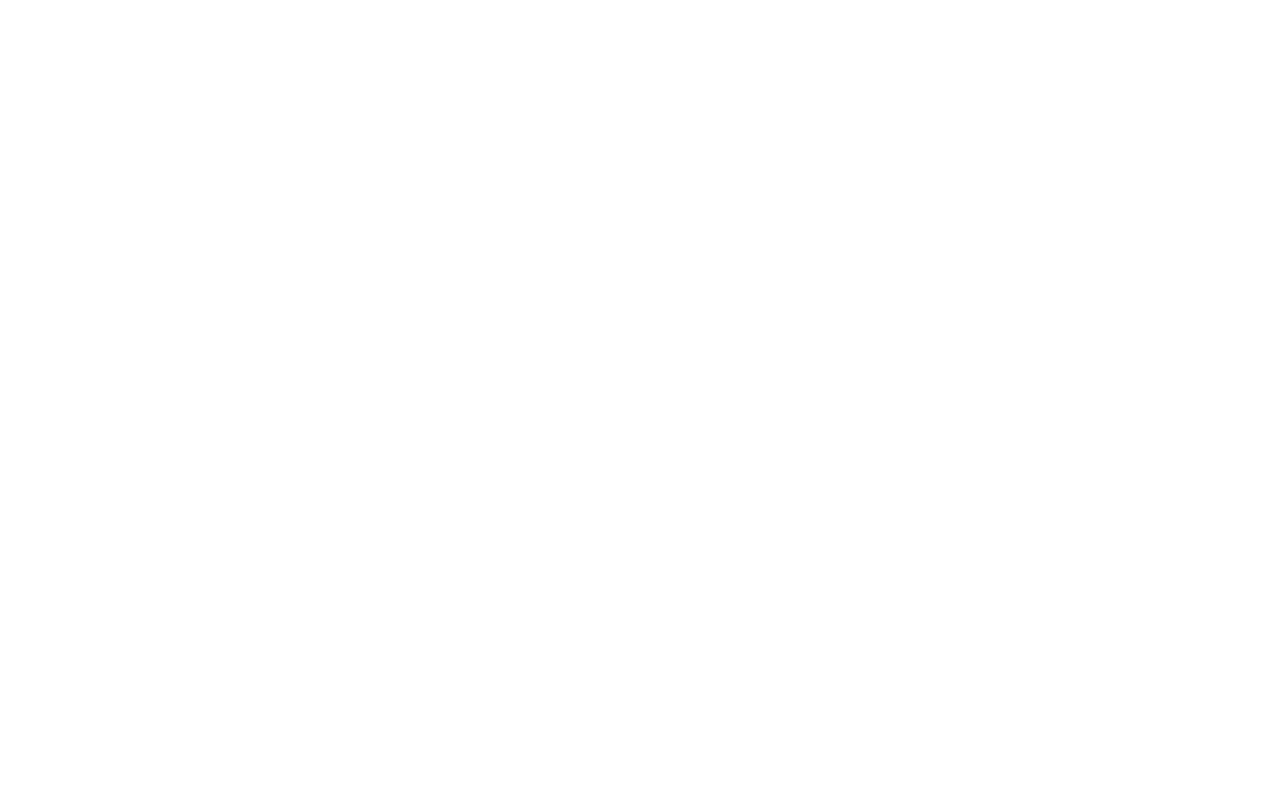
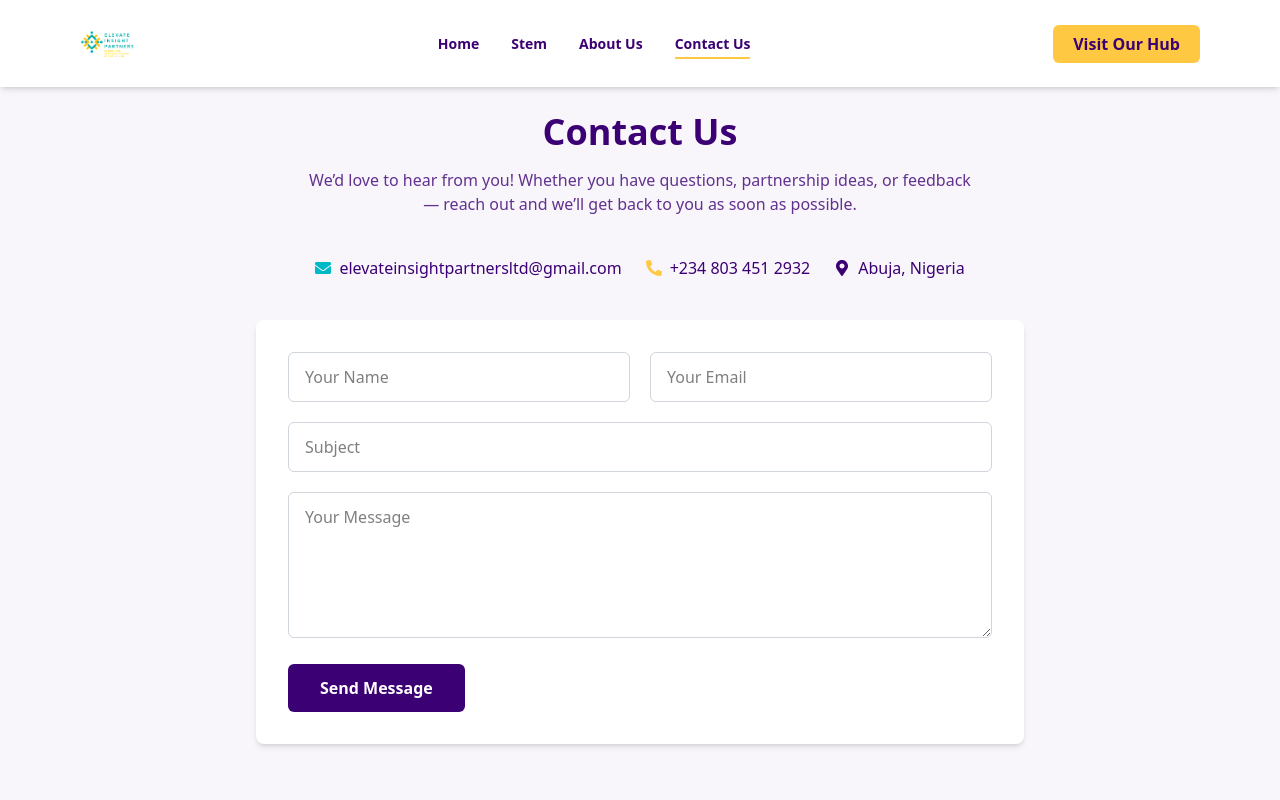
Before and after one commit to ahmad2207/eia-web, a React (Vite) app: page /contact in a window 1280 px wide. Before the commit this address had no page. Shown: the top 800 px of the page. Built offline with nearby package versions, Linux system fonts and the light colour scheme.

Commit message:
Subscription

```diff
--- a/package.json
+++ b/package.json
@@ -10,6 +10,7 @@
     "preview": "vite preview"
   },
   "dependencies": {
+    "@emailjs/browser": "^4.4.1",
     "@tailwindcss/vite": "^4.1.11",
     "framer-motion": "^12.23.10",
     "lucide-react": "^0.528.0",
--- a/src/App.jsx
+++ b/src/App.jsx
@@ -3,7 +3,7 @@ import { BrowserRouter as Router, Routes, Route } from "react-router-dom";
 import LandingPage from "./pages/LandingPage";
 import Stem from "./pages/Stem";
 import AboutPage from "./pages/AboutPage";
-import FAQPage from "./pages/FAQPage";
+import ContactPage from "./pages/ContactPage";
 
 function App() {
   return (
@@ -12,7 +12,7 @@ function App() {
         <Route path="/" element={<LandingPage />} />
         <Route path="/stem" element={<Stem />} />
         <Route path="/about" element={<AboutPage />} />
-        <Route path="/faq" element={<FAQPage />} />
+        <Route path="/contact" element={<ContactPage />} />
       </Routes>
     </Router>
   );
--- a/src/components/Contact.jsx
+++ b/src/components/Contact.jsx
@@ -1,28 +1,141 @@
-// src/components/Contact.js
-import React from "react";
+// // src/components/Contact.js
+// import React from "react";
+// import {
+//   FaEnvelope,
+//   FaPhoneAlt,
+//   FaLinkedinIn,
+//   FaInstagram
+// } from "react-icons/fa";
+
+// const Contact = () => {
+//   return (
+//     <section id="contact" className="bg-[#3B0073] py-20 px-6">
+//       <div className="max-w-6xl mx-auto grid grid-cols-1 md:grid-cols-2 gap-12 text-white">
+//         <div>
+//           <h2 className="text-2xl font-bold mb-6">Contact Information</h2>
+//           <ul className="space-y-4 text-white/90">
+//             <li className="flex items-center gap-3">
+//               <FaEnvelope className="text-[#FFC843]" />
+//               <a href="mailto:elevateinsightpartnersltd@gmail.com" className="hover:text-[#FFC843] transition">
+//                 elevateinsightpartnersltd@gmail.com
+//               </a>
+//             </li>
+//             <li className="flex items-center gap-3">
+//               <FaPhoneAlt className="text-[#FFC843]" />
+//               <a href="tel:+2348034512932" className="hover:text-[#FFC843] transition">
+//                 +2348034512932
+//               </a>
+//             </li>
+//             <li className="flex items-center gap-3">
+//               <FaLinkedinIn className="text-[#FFC843]" />
+//               <a
+//                 href="https://www.linkedin.com/company/elevate-insight-partners"
+//                 target="_blank"
+//                 rel="noopener noreferrer"
+//                 className="hover:text-[#FFC843] transition"
+//               >
+//                 Elevate Insight Partners
+//               </a>
+//             </li>
+//             <li className="flex items-center gap-3">
+//               <FaInstagram className="text-[#FFC843]" />
+//               <a
+//                 href="https://www.instagram.com/elevate_insight_partners"
+//                 target="_blank"
+//                 rel="noopener noreferrer"
+//                 className="hover:text-[#FFC843] transition"
+//               >
+//                 @elevate_insight_partners
+//               </a>
+//             </li>
+//           </ul>
+//         </div>
+
+//         <div className="flex flex-col justify-center">
+//           <h3 className="text-xl font-semibold mb-4">Newsletter Signup</h3>
+//           <form className="flex flex-col sm:flex-row gap-4">
+//             <input
+//               type="email"
+//               placeholder="Enter your email address"
+//               className="w-full p-4 rounded-md bg-white text-[#3B0073] placeholder:text-[#3B0073]/70 focus:outline-none"
+//             />
+//             <button
+//               type="submit"
+//               className="bg-[#FFC843] hover:bg-[#e6b93b] text-[#3B0073] font-semibold py-3 px-6 rounded-md transition duration-300"
+//             >
+//               Subscribe
+//             </button>
+//           </form>
+//         </div>
+//       </div>
+//     </section>
+//   );
+// };
+
+// export default Contact;
+
+
+import React, { useRef, useState } from "react";
 import {
   FaEnvelope,
   FaPhoneAlt,
   FaLinkedinIn,
-  FaInstagram
+  FaInstagram,
 } from "react-icons/fa";
+import emailjs from "@emailjs/browser";
 
 const Contact = () => {
+  const form = useRef();
+  const [isSubmitting, setIsSubmitting] = useState(false);
+  const [status, setStatus] = useState("");
+
+  const sendEmail = (e) => {
+    e.preventDefault();
+    setIsSubmitting(true);
+
+    emailjs
+      .sendForm(
+        "service_j2x78pv", // ✅ Your EmailJS service ID
+        "template_7mcil1q", // ✅ Your EmailJS template ID
+        form.current,
+        "IimAx7hs17qnyAdR2" // ✅ Your EmailJS public key
+      )
+      .then(
+        () => {
+          setStatus("✅ Thank you for subscribing!");
+          setIsSubmitting(false);
+          form.current.reset();
+        },
+        (error) => {
+          console.error(error);
+          setStatus("❌ Something went wrong. Please try again.");
+          setIsSubmitting(false);
+        }
+      );
+  };
+
   return (
     <section id="contact" className="bg-[#3B0073] py-20 px-6">
       <div className="max-w-6xl mx-auto grid grid-cols-1 md:grid-cols-2 gap-12 text-white">
+        {/* Contact Info */}
         <div>
           <h2 className="text-2xl font-bold mb-6">Contact Information</h2>
           <ul className="space-y-4 text-white/90">
             <li className="flex items-center gap-3">
               <FaEnvelope className="text-[#FFC843]" />
-              <a href="mailto:elevateinsightpartnersltd@gmail.com" className="hover:text-[#FFC843] transition">
+              <a
+                href="mailto:elevateinsightpartnersltd@gmail.com"
+                className="hover:text-[#FFC843] transition"
+              >
                 elevateinsightpartnersltd@gmail.com
               </a>
             </li>
             <li className="flex items-center gap-3">
               <FaPhoneAlt className="text-[#FFC843]" />
-              <a href="tel:+2348034512932" className="hover:text-[#FFC843] transition">
+              <a
+                href="tel:+2348034512932"
+                className="hover:text-[#FFC843] transition"
+              >
                 +2348034512932
               </a>
             </li>
@@ -51,21 +164,30 @@ const Contact = () => {
           </ul>
         </div>
 
+        {/* Newsletter Form */}
         <div className="flex flex-col justify-center">
           <h3 className="text-xl font-semibold mb-4">Newsletter Signup</h3>
-          <form className="flex flex-col sm:flex-row gap-4">
+          <form ref={form} onSubmit={sendEmail} className="flex flex-col sm:flex-row gap-4">
             <input
               type="email"
+              name="user_email"
               placeholder="Enter your email address"
+              required
               className="w-full p-4 rounded-md bg-white text-[#3B0073] placeholder:text-[#3B0073]/70 focus:outline-none"
             />
             <button
               type="submit"
-              className="bg-[#FFC843] hover:bg-[#e6b93b] text-[#3B0073] font-semibold py-3 px-6 rounded-md transition duration-300"
+              disabled={isSubmitting}
+              className="bg-[#FFC843] hover:bg-[#e6b93b] text-[#3B0073] font-semibold py-3 px-6 rounded-md transition duration-300 disabled:opacity-70"
             >
-              Subscribe
+              {isSubmitting ? "Submitting..." : "Subscribe"}
             </button>
           </form>
+
+          {/* Status Message */}
+          {status && (
+            <p className="mt-4 text-sm text-white/90 font-medium">{status}</p>
+          )}
         </div>
       </div>
     </section>
--- /dev/null
+++ b/src/components/ContactForm.jsx
@@ -0,0 +1,128 @@
+import React, { useRef, useState } from "react";
+import { FaEnvelope, FaPhoneAlt, FaMapMarkerAlt } from "react-icons/fa";
+import emailjs from "@emailjs/browser";
+
+const Contact = () => {
+    const form = useRef();
+    const [isSubmitting, setIsSubmitting] = useState(false);
+    const [status, setStatus] = useState("");
+
+    const sendEmail = (e) => {
+        e.preventDefault();
+        setIsSubmitting(true);
+
+        emailjs
+            .sendForm(
+                "service_j2x78pv", // ✅ Your EmailJS service ID
+                "template_7mcil1q", // ✅ Your EmailJS template ID
+                form.current,
+                "IimAx7hs17qnyAdR2" // ✅ Your EmailJS public key
+            )
+            .then(
+                () => {
+                    setStatus("✅ Message sent successfully!");
+                    setIsSubmitting(false);
+                    form.current.reset();
+                },
+                (error) => {
+                    console.error(error);
+                    setStatus("❌ Something went wrong. Please try again.");
+                    setIsSubmitting(false);
+                }
+            );
+    };
+
+    return (
+        <section className="py-28 px-6 bg-[#F8F5FB] min-h-screen flex items-center">
+            <div className="max-w-3xl mx-auto w-full">
+                {/* Heading */}
+                <div className="text-center mb-10">
+                    <h2 className="text-4xl font-bold text-[#3B0073] mb-4">
+                        Contact Us
+                    </h2>
+                    <p className="text-[#3B0073]/80 max-w-2xl mx-auto">
+                        We’d love to hear from you! Whether you have questions, partnership
+                        ideas, or feedback — reach out and we’ll get back to you as soon as possible.
+                    </p>
+                </div>
+
+                {/* Contact Details */}
+                <div className="flex flex-col sm:flex-row justify-center gap-6 text-[#3B0073] mb-10">
+                    <div className="flex items-center gap-2 justify-center">
+                        <FaEnvelope className="text-[#00B9C7]" />
+                        <a
+                            href="mailto:elevateinsightpartnersltd@gmail.com"
+                            className="hover:underline"
+                        >
+                            elevateinsightpartnersltd@gmail.com
+                        </a>
+                    </div>
+                    <div className="flex items-center gap-2 justify-center">
+                        <FaPhoneAlt className="text-[#FFC843]" />
+                        <span>+234 803 451 2932</span>
+                    </div>
+                    <div className="flex items-center gap-2 justify-center">
+                        <FaMapMarkerAlt className="text-[#3B0073]" />
+                        <span>Abuja, Nigeria</span>
+                    </div>
+                </div>
+
+                {/* Contact Form */}
+                <form
+                    ref={form}
+                    onSubmit={sendEmail}
+                    className="bg-white p-8 rounded-lg shadow-md space-y-5"
+                >
+                    <div className="grid sm:grid-cols-2 gap-5">
+                        <input
+                            type="text"
+                            name="user_name"
+                            placeholder="Your Name"
+                            required
+                            className="w-full px-4 py-3 rounded-md border border-gray-300 focus:outline-none focus:ring-2 focus:ring-[#00B9C7]"
+                        />
+                        <input
+                            type="email"
+                            name="user_email"
+                            placeholder="Your Email"
+                            required
+                            className="w-full px-4 py-3 rounded-md border border-gray-300 focus:outline-none focus:ring-2 focus:ring-[#00B9C7]"
+                        />
+                    </div>
+
+                    <input
+                        type="text"
+                        name="subject"
+                        placeholder="Subject"
+                        required
+                        className="w-full px-4 py-3 rounded-md border border-gray-300 focus:outline-none focus:ring-2 focus:ring-[#00B9C7]"
+                    />
+
+                    <textarea
+                        name="message"
+                        rows="5"
+                        placeholder="Your Message"
+                        required
+                        className="w-full px-4 py-3 rounded-md border border-gray-300 focus:outline-none focus:ring-2 focus:ring-[#00B9C7]"
+                    ></textarea>
+
+                    <button
+                        type="submit"
+                        disabled={isSubmitting}
+                        className="bg-[#3B0073] text-white font-semibold px-8 py-3 rounded-md hover:bg-[#4d00a3] transition disabled:opacity-60"
+                    >
+                        {isSubmitting ? "Sending..." : "Send Message"}
+                    </button>
+
+                    {status && (
+                        <p className="text-sm mt-3 text-[#3B0073]/80 font-medium">
+                            {status}
+                        </p>
+                    )}
+                </form>
+            </div>
+        </section>
+    );
+};
+
+export default Contact;
--- a/src/components/FAQ.jsx
+++ b/src/components/FAQ.jsx
@@ -188,7 +188,7 @@ const FAQ = () => {
   };
 
   return (
-    <section className="bg-[#F8F5FB] py-30 px-6">
+    <section className="bg-[#Ffffff] py-8 px-6">
       <div className="max-w-4xl mx-auto">
         <h2 className="text-4xl font-bold text-[#000000] text-center mb-6">
           Frequently Asked Questions
--- a/src/components/Footer.jsx
+++ b/src/components/Footer.jsx
@@ -8,7 +8,7 @@ const Footer = () => {
       <div className="max-w-6xl mx-auto flex flex-col md:flex-row items-center justify-between gap-4">
         <img src={eialogo} alt="Elevate Insight Partners Logo" className="h-24 w-auto" />
         <p className="text-white text-sm md:text-base text-center md:text-right">
-          © 2024 Elevate Insight Partners Ltd. All rights reserved.
+          © 2025 Elevate Insight Partners Ltd. All rights reserved.
         </p>
       </div>
     </footer>
--- a/src/components/Navbar.jsx
+++ b/src/components/Navbar.jsx
@@ -98,17 +98,9 @@ const Navbar = () => {
     return () => window.removeEventListener("scroll", handleScroll);
   }, []);
 
-  // const scrollToSection = (id) => {
-  //   const el = document.getElementById(id);
-  //   if (el) {
-  //     el.scrollIntoView({ behavior: "smooth" });
-  //     setMenuOpen(false);
-  //   }
-  // };
-
   const isHome = location.pathname === "/";
-  const navTextColor = scrolled || !isHome ? "text-brandBlue" : "text-white";
-  const navLinkClass = "hover:text-brandGreen transition-colors duration-200";
+  const navTextColor = scrolled || !isHome ? "text-[#3B0073]" : "text-white";
+  const navLinkClass = "hover:text-[#00B9C7] transition-colors duration-200";
 
   return (
     <nav
@@ -117,19 +109,20 @@ const Navbar = () => {
       } py-4 px-6 md:px-[80px]`}
     >
       <div className="flex justify-between items-center max-w-7xl mx-auto">
+        {/* Logo */}
         <Link to="/" className="flex items-center space-x-2">
-          <img src={eialogo} alt="EIA Logo" className="h-[60px]" />
+          <img src={eialogo} alt="EIA Logo" className="h-[55px]" />
         </Link>
 
-        {/* Desktop Nav */}
+        {/* Center Nav Items */}
         <ul
-          className={`hidden md:flex space-x-8 text-sm font-semibold ${navTextColor}`}
+          className={`hidden md:flex space-x-8 text-sm font-semibold ${navTextColor} mx-auto`}
         >
           <li>
             <Link
               to="/"
               className={`${navLinkClass} ${
-                location.pathname === "/" ? "border-b-2 border-brandGreen pb-1" : ""
+                location.pathname === "/" ? "border-b-2 border-[#FFC843] pb-1" : ""
               }`}
             >
               Home
@@ -140,7 +133,7 @@ const Navbar = () => {
               to="/stem"
               className={`${navLinkClass} ${
                 location.pathname === "/stem"
-                  ? "border-b-2 border-brandGreen pb-1"
+                  ? "border-b-2 border-[#FFC843] pb-1"
                   : ""
               }`}
             >
@@ -152,42 +145,49 @@ const Navbar = () => {
               to="/about"
               className={`${navLinkClass} ${
                 location.pathname === "/about"
-                  ? "border-b-2 border-brandGreen pb-1"
+                  ? "border-b-2 border-[#FFC843] pb-1"
                   : ""
               }`}
             >
               About Us
             </Link>
           </li>
-          {/* <li>
-            <button onClick={() => scrollToSection("contact")} className={navLinkClass}>
-              Contact
-            </button>
-          </li> */}
           <li>
             <Link
-              to="/faq"
+              to="/contact"
               className={`${navLinkClass} ${
-                location.pathname === "/faq"
-                  ? "border-b-2 border-brandGreen pb-1"
+                location.pathname === "/contact"
+                  ? "border-b-2 border-[#FFC843] pb-1"
                   : ""
               }`}
             >
-              FAQ
+              Contact Us
             </Link>
           </li>
         </ul>
 
-        {/* Mobile Hamburger */}
+        {/* Right - Visit Our Hub Button */}
+        <div className="hidden md:block">
+          <a
+            href="https://www.elevateinsighthub.com"
+            target="_blank"
+            rel="noopener noreferrer"
+            className="bg-[#FFC843] text-[#3B0073] text-md px-5 py-2 rounded-md font-semibold hover:brightness-95 transition"
+          >
+            Visit Our Hub
+          </a>
+        </div>
+
+        {/* Mobile Menu Button */}
         <button
-          className="md:hidden text-brandBlue"
+          className="md:hidden text-[#3B0073]"
           onClick={() => setMenuOpen(!menuOpen)}
         >
           {menuOpen ? <X size={28} /> : <Menu size={28} />}
         </button>
       </div>
 
-      {/* Mobile Menu Items - stacked vertically */}
+      {/* Mobile Menu */}
       {menuOpen && (
         <div
           className={`md:hidden flex flex-col items-start gap-4 mt-4 px-6 text-sm font-semibold ${navTextColor}`}
@@ -201,12 +201,17 @@ const Navbar = () => {
           <Link to="/about" onClick={() => setMenuOpen(false)} className={navLinkClass}>
             About Us
           </Link>
-          {/* <button onClick={() => scrollToSection("contact")} className={navLinkClass}>
-            Contact
-          </button> */}
-          <Link to="/faq" onClick={() => setMenuOpen(false)} className={navLinkClass}>
+          <Link to="/contact" onClick={() => setMenuOpen(false)} className={navLinkClass}>
             FAQ
           </Link>
+          <a
+            href="https://www.elevateinsighthub.com"
+            target="_blank"
+            rel="noopener noreferrer"
+            className="mt-2 inline-block bg-[#FFC843] text-[#3B0073] px-4 py-2 rounded-md font-semibold hover:brightness-95 transition"
+          >
+            Visit Our Hub
+          </a>
         </div>
       )}
     </nav>
--- a/src/pages/FAQPage.jsx
+++ b/src/pages/ContactPage.jsx
@@ -1,16 +1,18 @@
 import React from 'react'
 import Navbar from '../components/Navbar'
+import ContactForm from '../components/ContactForm'
 import FAQ from '../components/FAQ'
 import Footer from '../components/Footer'
 
-const FAQPage = () => {
+const ContactPage = () => {
   return (
     <div>
         <Navbar />
+        <ContactForm />
         <FAQ />
         <Footer />
     </div>
   )
 }
 
-export default FAQPage
+export default ContactPage
```
Also changed, not shown: 1 other file (tests, documents, lock files or other folders).
